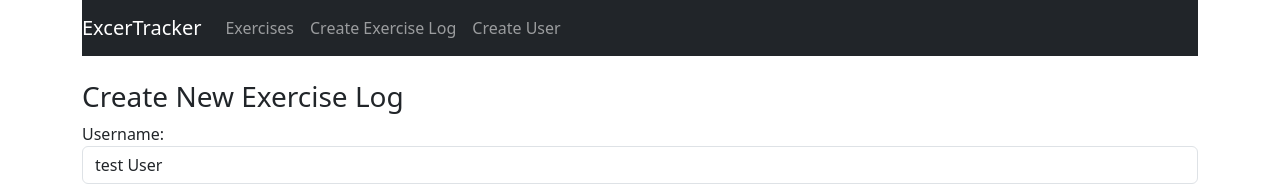
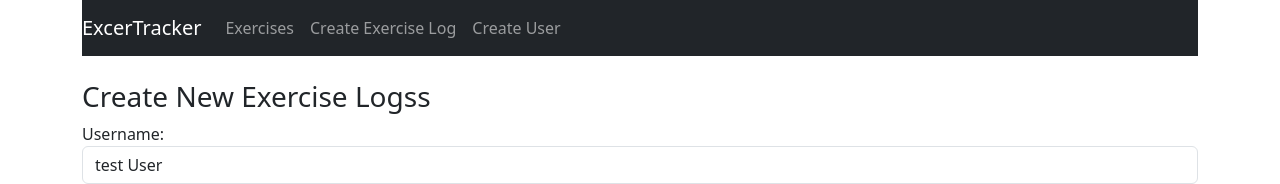
Before and after one commit to farazshoaib09/reactNew, a React (Create React App) app: page /create in a window 1280 px wide. Shown: the top 184 px of the page. Built offline with nearby package versions, Linux system fonts and the light colour scheme.

Commit message:
master commit

```diff
--- a/src/components/create-exercise.component.js
+++ b/src/components/create-exercise.component.js
@@ -62,7 +62,7 @@ export default class CreateExercise extends Component {
     render(){
         return (
             <div>
-                <h3>Create New Exercise Log</h3>
+                <h3>Create New Exercise Logss</h3>
                 <form onSubmit={this.onSubmit}>
                     <div className="form-group">
                     <label>Username: </label>
```
